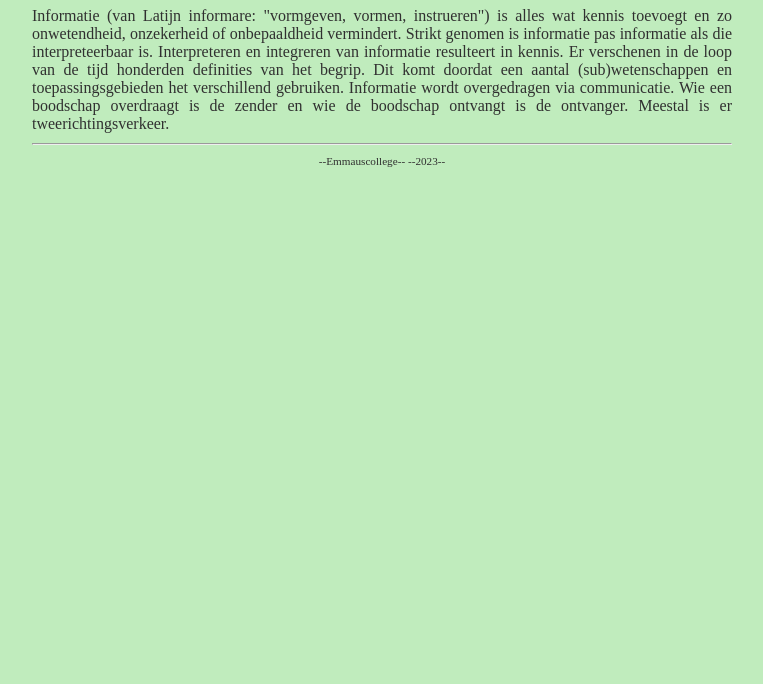
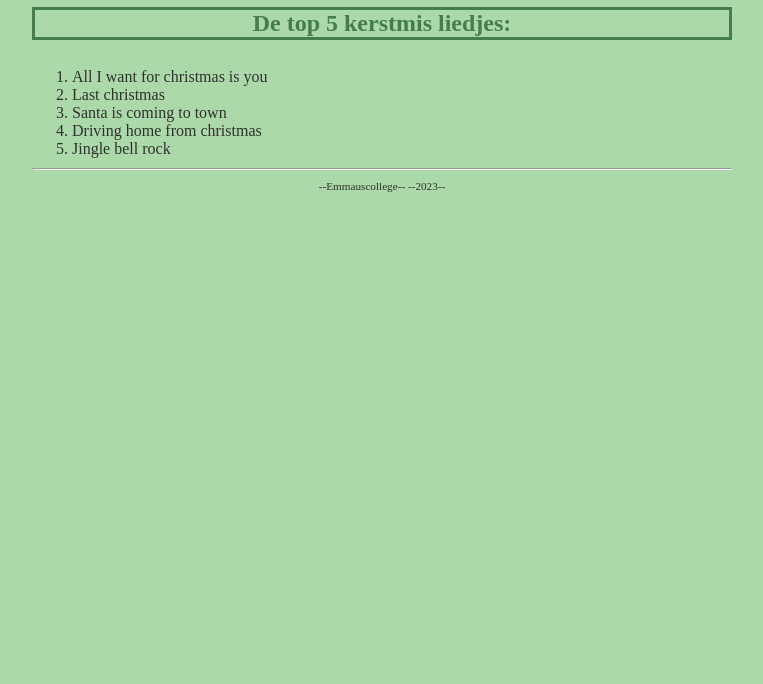
Before and after one commit to VeerleH2/Website-opdracht, a plain HTML site: page info.html in a window 1280 px wide. Shown: the part 116-800 px from the top of the page, without its empty margins (258-1021 px from the left). Drawn offline with Linux system fonts and the light colour scheme.

Commit message:
changes ol

```diff
--- a/info.html
+++ b/info.html
@@ -23,14 +23,19 @@
       </ul>
     </nav>
 
+    <h2 id="ontstaan"> De top 5 kerstmis liedjes:</h2>
+    <br>
+<ol>
+  <li> All I want for christmas is you</li>
+  <li> Last christmas</li>
+  <li> Santa is coming to town</li>
+  <li> Driving home from christmas</li>
+  <li> Jingle bell rock</li>
+
+</ol>
+
     <main>
-      <p>Informatie (van Latijn informare: "vormgeven, vormen, instrueren") is alles wat kennis toevoegt en zo
-        onwetendheid, onzekerheid of onbepaaldheid vermindert. Strikt genomen is informatie pas informatie als die
-        interpreteerbaar is. Interpreteren en integreren van informatie resulteert in kennis. Er verschenen in de loop
-        van de tijd honderden definities van het begrip. Dit komt doordat een aantal (sub)wetenschappen en
-        toepassingsgebieden het verschillend gebruiken. Informatie wordt overgedragen via communicatie. Wie een
-        boodschap overdraagt is de zender en wie de boodschap ontvangt is de ontvanger. Meestal is er
-        tweerichtingsverkeer.</p>
+      <p></p>
     </main>
 
     <footer>
--- a/style.css
+++ b/style.css
@@ -20,7 +20,7 @@
 
 html, body {                      /* geldt voor html en body */
   margin: 0px;                    /* standaard marge 0 */
-  background-color: #c0ecbd;    /* achtergrondkleur lichtgrijs */
+  background-color: rgb(172, 217, 169);    /* achtergrondkleur lichtgrijs */
   color: #303030;               /* tekstkleur donkergrijs */
 }
 
@@ -99,7 +99,7 @@ nav ul {
     list-style-type: none;
     margin: auto;
     padding: 0;
-    background-color: #b4b2b2;
+    background-color: #49b36d;
     overflow: hidden;
 }
 
@@ -122,3 +122,8 @@ nav li a:hover {
 nav li a.active {
     background-color: rgb(46, 143, 66);
 }
+
+#ontstaan{
+  border-style: solid;
+
+}
```
Also changed, not shown: index.html (+2 -2 lines).
